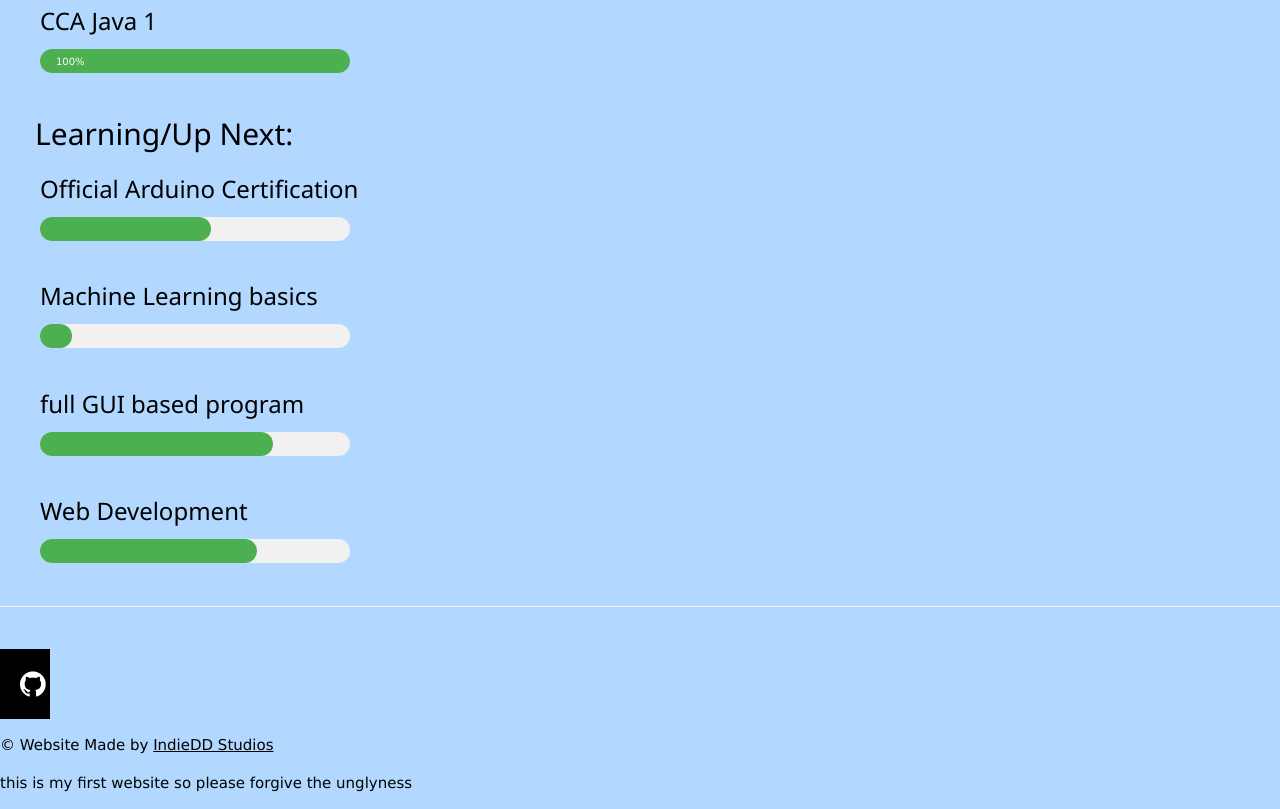
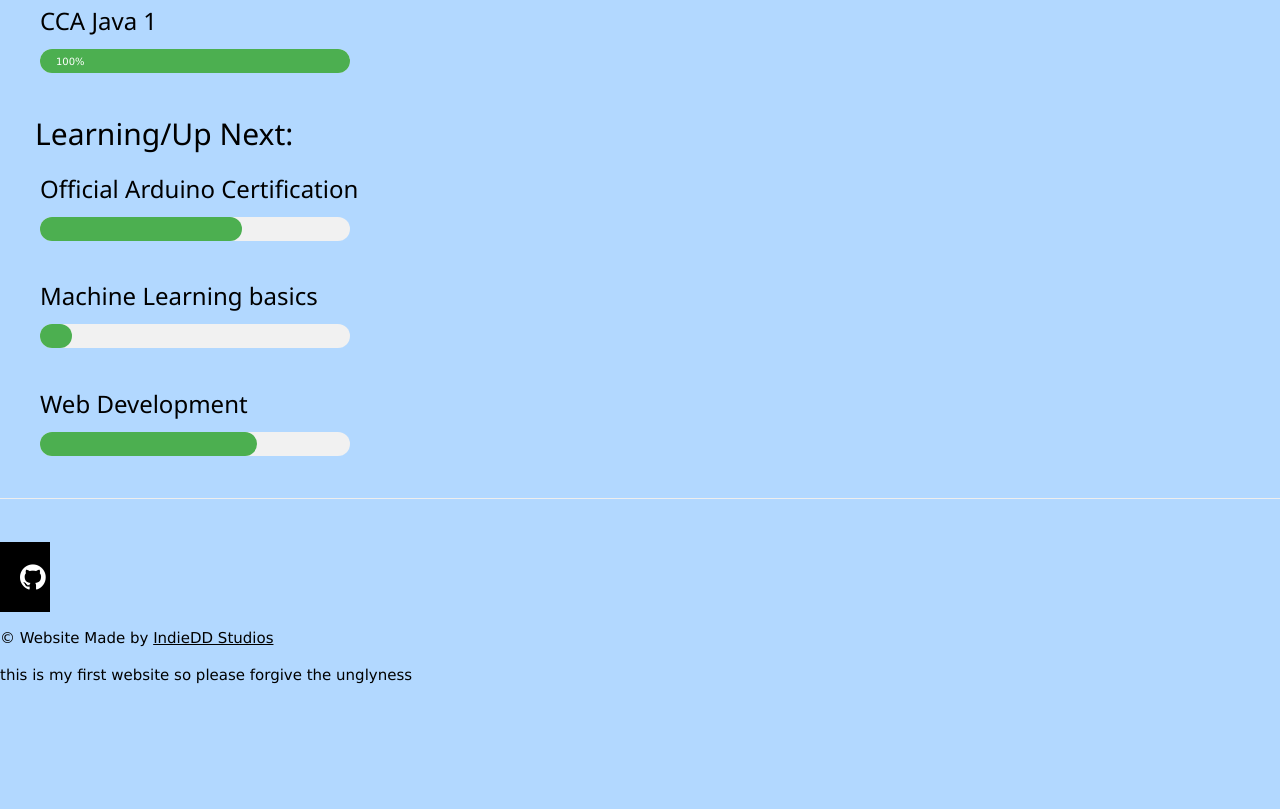
Before and after one commit to Tank1334/Tank1334.github.io, a plain HTML site: page index.html in a window 1280 px wide. Shown: the part 1466-2275 px from the top of the page. After the commit the page ends 2168 px from the top, so only its background shows below. Drawn offline with nearby package versions, Linux system fonts and the light colour scheme.

Commit message:
Changed progress and name
Changed some progress and my main name

```diff
--- a/index.html
+++ b/index.html
@@ -2,7 +2,7 @@
 <html lang="en" dir="ltr">
   <head>
     <meta charset="utf-8">
-    <title>Tamir Krasna</title>
+    <title>TankDoggo</title>
     <link rel="stylesheet" href="https://cdnjs.cloudflare.com/ajax/libs/font-awesome/4.7.0/css/font-awesome.min.css">
   </head>
   <link rel="stylesheet" href="css/index.css">
@@ -101,7 +101,7 @@
     <ul class="skill">
       <li><h3>Official Arduino Certification</h3></li>
       <li><div class="w3-light-grey w3-round-xlarge" style="width:25%">
-            <div class="w3-container w3-round-xlarge w3-green" style="height:24px;width:55%;"></div>
+            <div class="w3-container w3-round-xlarge w3-green" style="height:24px;width:65%;"></div>
           </div><br>
       </li>
     </ul>
@@ -109,14 +109,6 @@
       <li><h3>Machine Learning basics</h3></li>
       <li><div class="w3-light-grey w3-round-xlarge" style="width:25%">
             <div class="w3-container w3-round-xlarge w3-green" style="height:24px;width:5%;"></div>
-          </div><br>
-      </li>
-    </ul>
-
-    <ul class="skill">
-      <li><h3>full GUI based program</h3></li>
-      <li><div class="w3-light-grey w3-round-xlarge" style="width:25%">
-            <div class="w3-container w3-round-xlarge w3-green" style="height:24px;width:75%;"></div>
           </div><br>
       </li>
     </ul>
```
